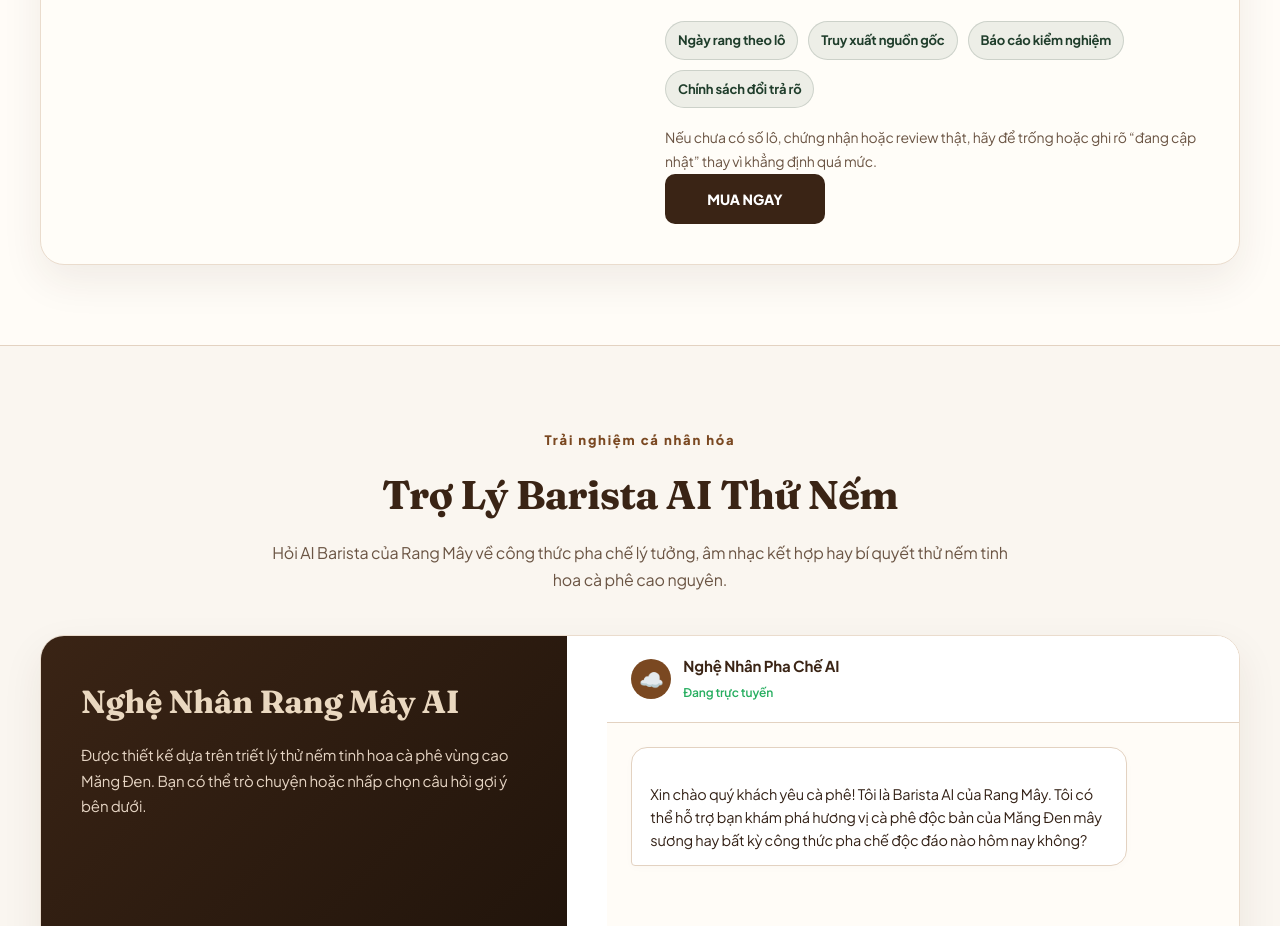
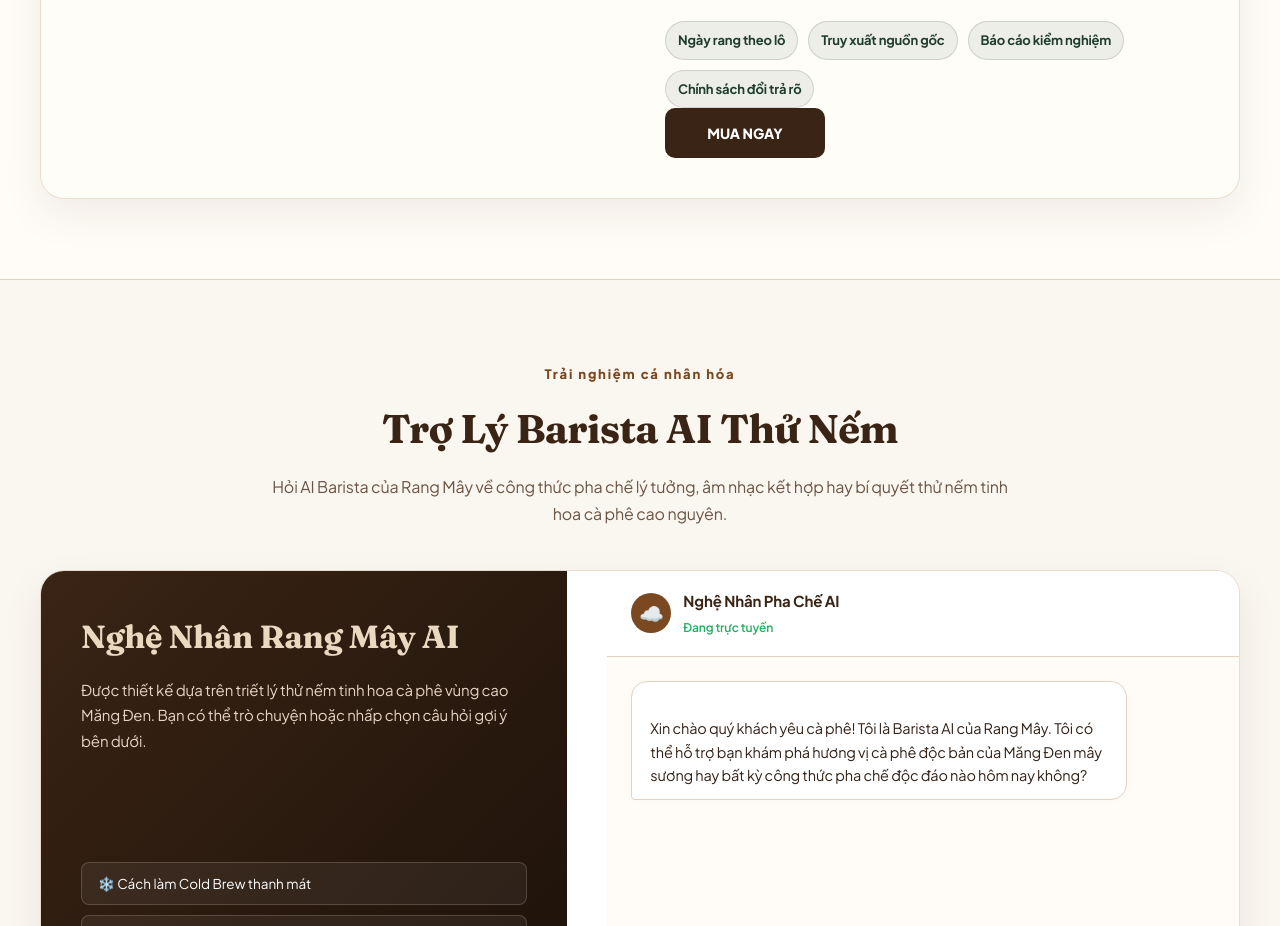
Before and after one commit to nguyenducquan08022006-ai/rangmaycoffe, a plain HTML site: page index.html in a window 1280 px wide. Shown: the part 1643-2569 px from the top of the page. Drawn offline with Linux system fonts and the light colour scheme; files whose address does not match are found by name.

Commit message:
Update index.html

```diff
--- a/index.html
+++ b/index.html
@@ -2279,7 +2279,7 @@
             <span class="evidence-pill">Chính sách đổi trả rõ</span>
           </div>
 
-          <p class="trust-note">Nếu chưa có số lô, chứng nhận hoặc review thật, hãy để trống hoặc ghi rõ “đang cập nhật” thay vì khẳng định quá mức.</p>
+
 
           <button class="btn btn-primary buy-btn" onclick="addToCart()">MUA NGAY</button>
         </div>
```
